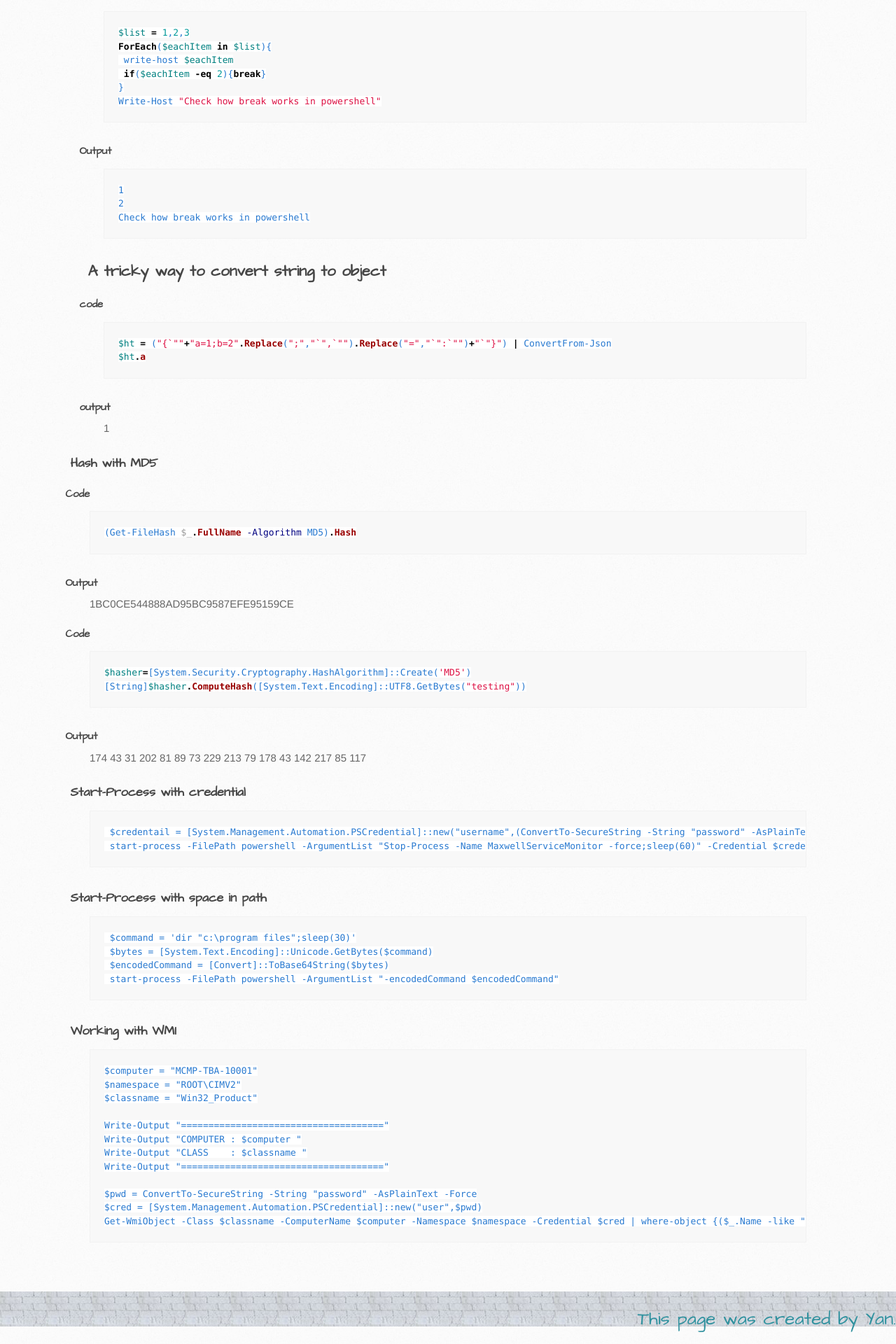
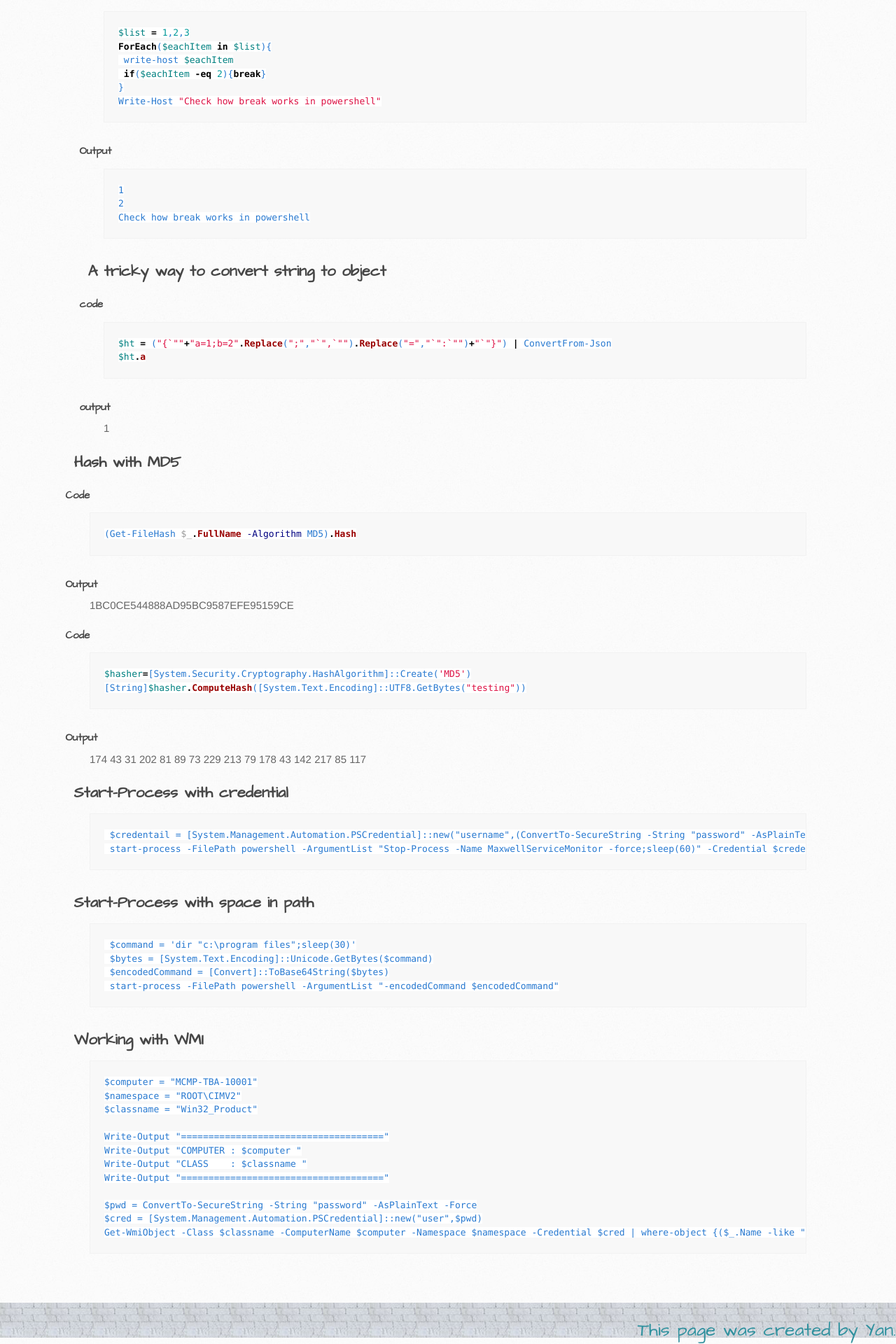
Before and after one commit to itcraftme/itcraftme, a Jekyll site: the page built from docs/it/powershell.md, in a window 1280 px wide. Shown: the part 1097-3017 px from the top of the page at 70% size. Built offline with Jekyll 4.4.1, drawn with Linux system fonts in a browser that asks for light colours; our own code applies the rules of GitHub Pages for plain Markdown files.

````diff
--- a/docs/it/powershell.md
+++ b/docs/it/powershell.md
@@ -45,7 +45,7 @@ $ht.a
 #### output
 1
 
-### Hash with MD5
+## Hash with MD5
 #### Code
 
 ```powershell
@@ -61,19 +61,19 @@ $hasher=[System.Security.Cryptography.HashAlgorithm]::Create('MD5')
 ```
 #### Output
 174 43 31 202 81 89 73 229 213 79 178 43 142 217 85 117
-### Start-Process with credential
+## Start-Process with credential
 ```
  $credentail = [System.Management.Automation.PSCredential]::new("username",(ConvertTo-SecureString -String "password" -AsPlainText -Force))
  start-process -FilePath powershell -ArgumentList "Stop-Process -Name MaxwellServiceMonitor -force;sleep(60)" -Credential $credentail
 ```
-### Start-Process with space in path
+## Start-Process with space in path
 ```
  $command = 'dir "c:\program files";sleep(30)'
  $bytes = [System.Text.Encoding]::Unicode.GetBytes($command)
  $encodedCommand = [Convert]::ToBase64String($bytes)
  start-process -FilePath powershell -ArgumentList "-encodedCommand $encodedCommand"
 ```
-### Working with WMI
+## Working with WMI
 ```
 $computer = "MCMP-TBA-10001"
 $namespace = "ROOT\CIMV2"
````
